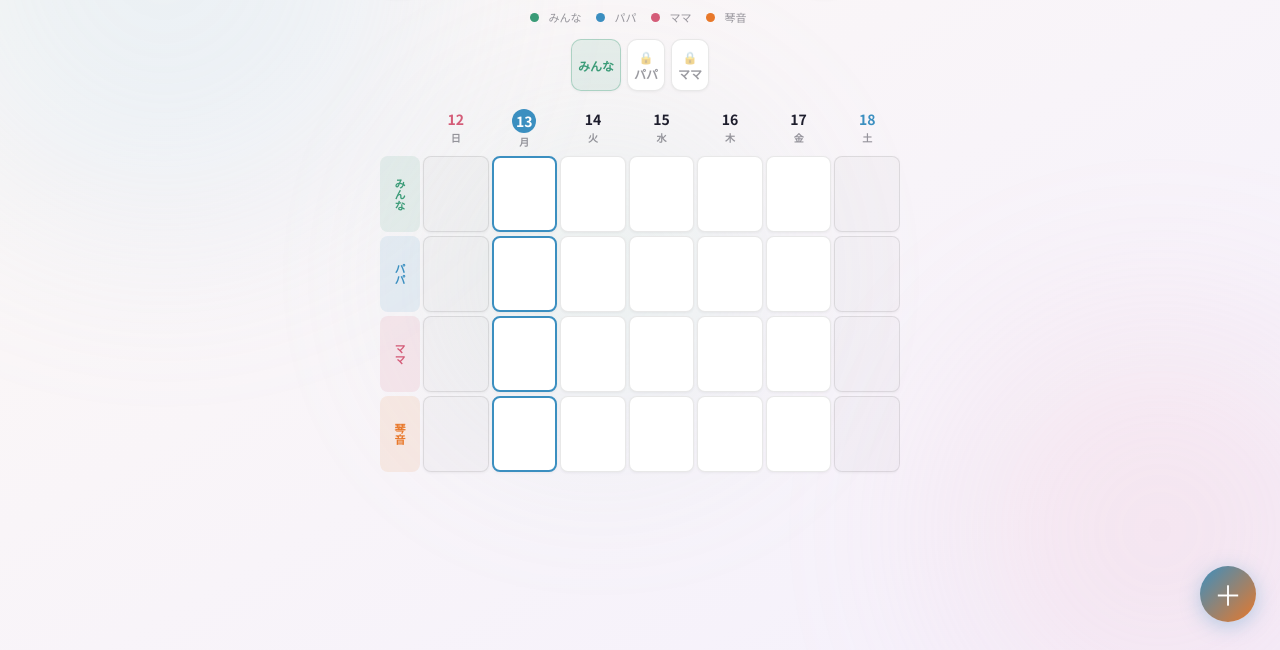
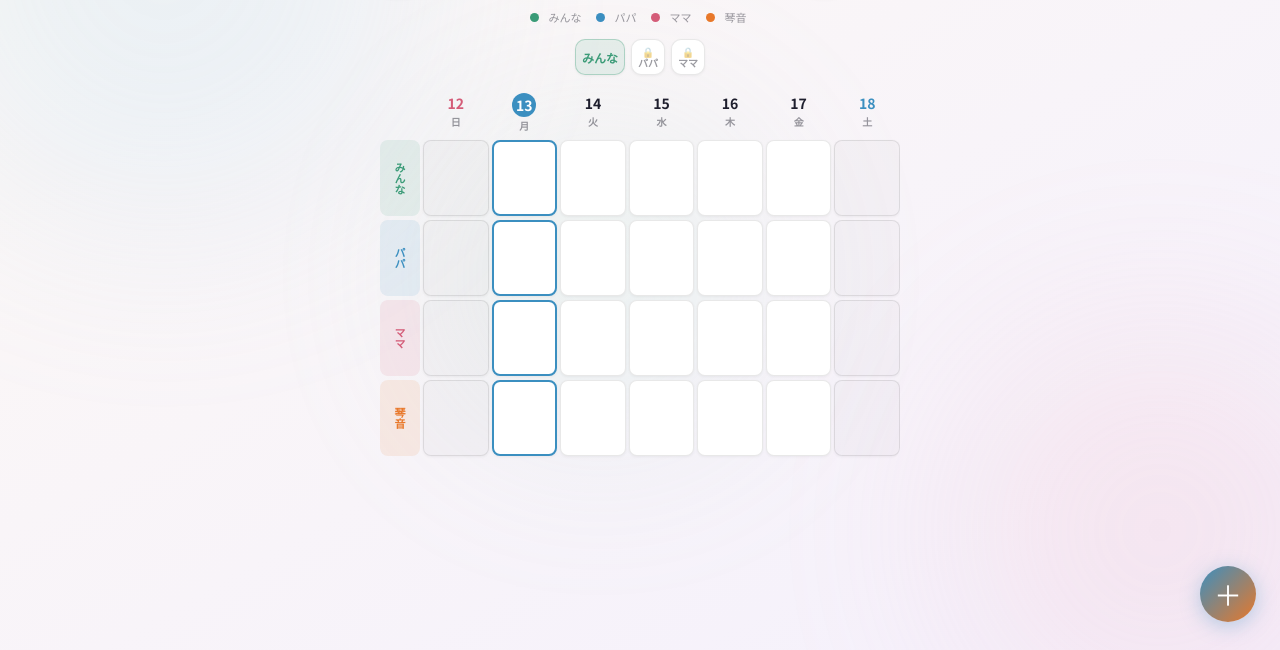
Before and after one commit to TaishiSase/fufu-yotei, a website: page index.html in a window 1280 px wide. Shown: the part 150-800 px from the top of the page. Drawn offline with nearby package versions, Linux system fonts and the light colour scheme; no server answers; a web font is replaced by a local one.

Commit message:
fix: 全フィルターボタンを同じ高さ(36px)に統一

```diff
--- a/styles.css
+++ b/styles.css
@@ -143,10 +143,17 @@ body {
   flex: 1;
   border: 1px solid var(--border); background: var(--card);
   color: var(--muted); font-size: 12px; font-weight: 700;
-  padding: 8px 6px; border-radius: 10px; cursor: pointer;
+  padding: 0 6px; height: 36px; border-radius: 10px; cursor: pointer;
   transition: all 0.15s; font-family: inherit; text-align: center;
   box-shadow: 0 1px 3px rgba(0,0,0,0.05);
+  display: flex; align-items: center; justify-content: center;
   white-space: nowrap;
+}
+.filter-lock {
+  flex-direction: column;
+  font-size: 10px;
+  line-height: 1.1;
+  gap: 1px;
 }
 .filter-btn:active { transform: scale(0.96); }
 .filter-btn.active[data-filter="all"]          { background: var(--all-bg);  border-color: var(--all-border);  color: var(--all); }
```
